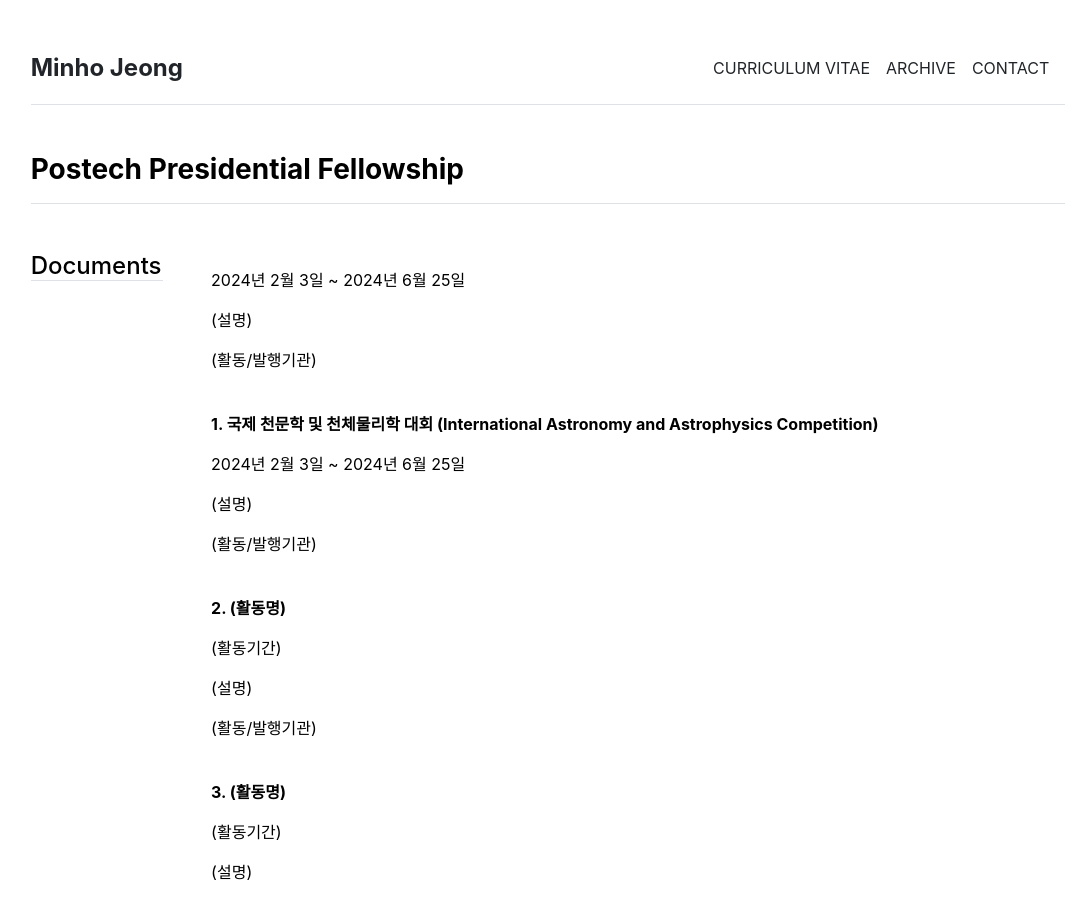
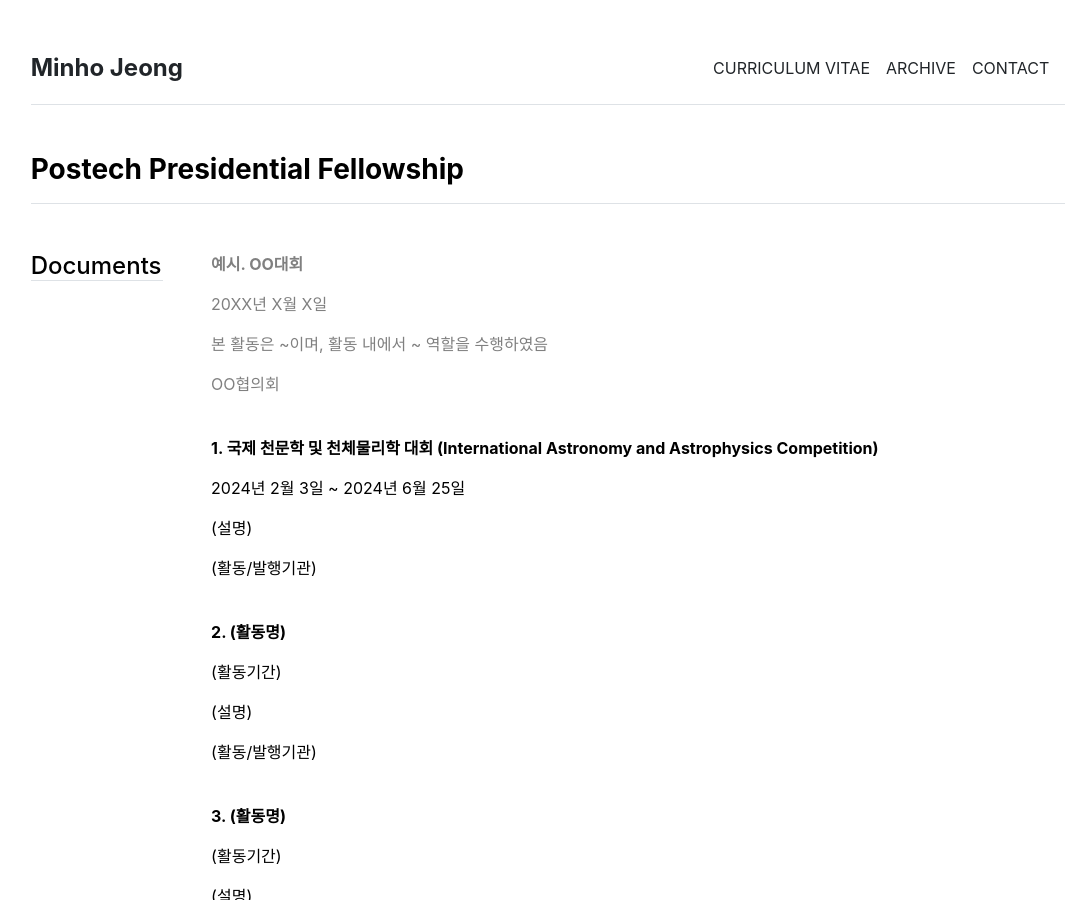
Before and after one commit to mino-jeong/mino-jeong.github.io, a Jekyll site: the page built from postech.md, in a window 1280 px wide and 900 px high. Shown: the whole window, without its empty margins (92-1172 px from the left). Built offline with Jekyll 4.4.1, drawn with Linux system fonts in a browser that asks for light colours.

Commit message:
Update postech.yml

```diff
--- a/_data/postech.yml
+++ b/_data/postech.yml
@@ -4,10 +4,10 @@
 #  description: '설명은 50자 이내로'
 #  institution: '활동기관 혹은 발행기관'
 
-- title: '<font color1. 국제 천문학 및 천체물리학 대회 (International Astronomy and Astrophysics Competition)'
-  date: '2024년 2월 3일 ~ 2024년 6월 25일'
-  description: '(설명)'
-  institution: '(활동/발행기관)'
+- title: '<font color="#808080">예시. OO대회</font>'
+  date: '<font color="#808080">20XX년 X월 X일</font>'
+  description: '<font color="#808080">본 활동은 ~이며, 활동 내에서 ~ 역할을 수행하였음</font>'
+  institution: '<font color="#808080">OO협의회</font>'
 
 
 - title: '1. 국제 천문학 및 천체물리학 대회 (International Astronomy and Astrophysics Competition)'
```
